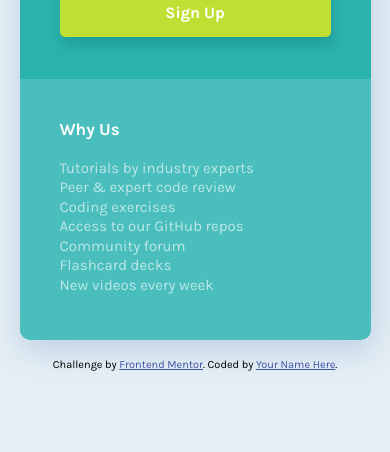
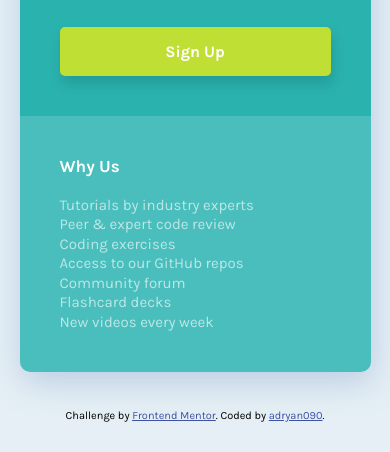
Before and after one commit to adryan090/Single-price-grid-component, a plain HTML site: page index.html in a window 390 px wide. Shown: the part 543-995 px from the top of the page. Before the commit the page ends 944 px from the top, so only its background shows below. Drawn offline with Linux system fonts and the light colour scheme.

Commit message:
Updated Responsive Layout

```diff
--- a/index.html
+++ b/index.html
@@ -60,7 +60,7 @@
         Challenge by
         <a href="https://www.frontendmentor.io?ref=challenge" target="_blank"
           >Frontend Mentor</a
-        >. Coded by <a href="#">Your Name Here</a>.
+        >. Coded by <a href="https://github.com/adryan090">adryan090</a>.
       </p>
     </footer>
     <script src="script.js"></script>
--- a/style.css
+++ b/style.css
@@ -153,14 +153,21 @@ footer {
 }
 
 @media (max-width: 44rem) {
+  body {
+    align-items: start;
+    padding-top: 20%;
+    height: auto;
+  }
+
   main {
-    margin-top: 20%;
-    height: 100%;
+    height: min-content;
+    min-height: 100%;
     width: 90%;
     max-width: 40rem;
     grid-template-columns: 1fr;
-    grid-template-rows: 1fr 1fr 1fr;
+    grid-template-rows: auto auto auto;
   }
+
   .join,
   .subscription,
   .why-us {
@@ -180,7 +187,7 @@ footer {
   }
 
   footer {
-    bottom: -10rem;
+    bottom: -8rem;
     padding-bottom: 3rem;
   }
 }
```
